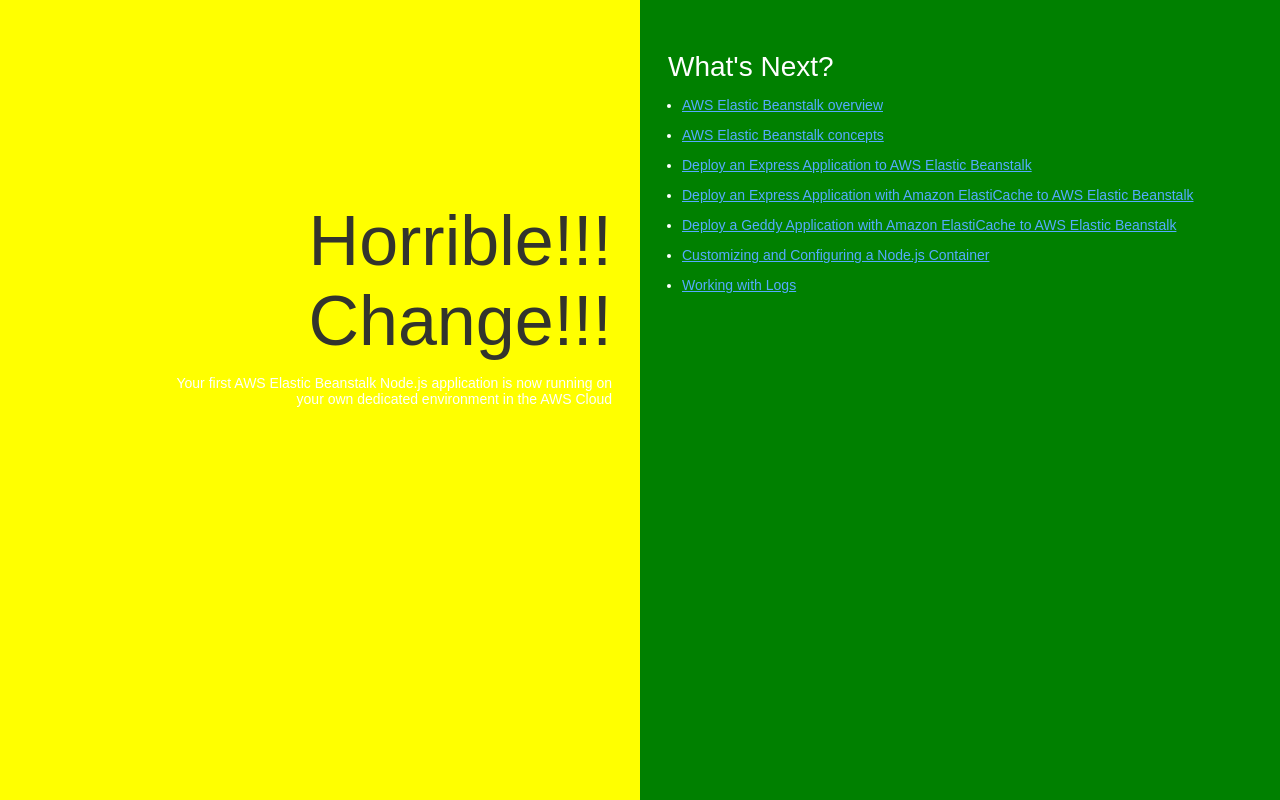
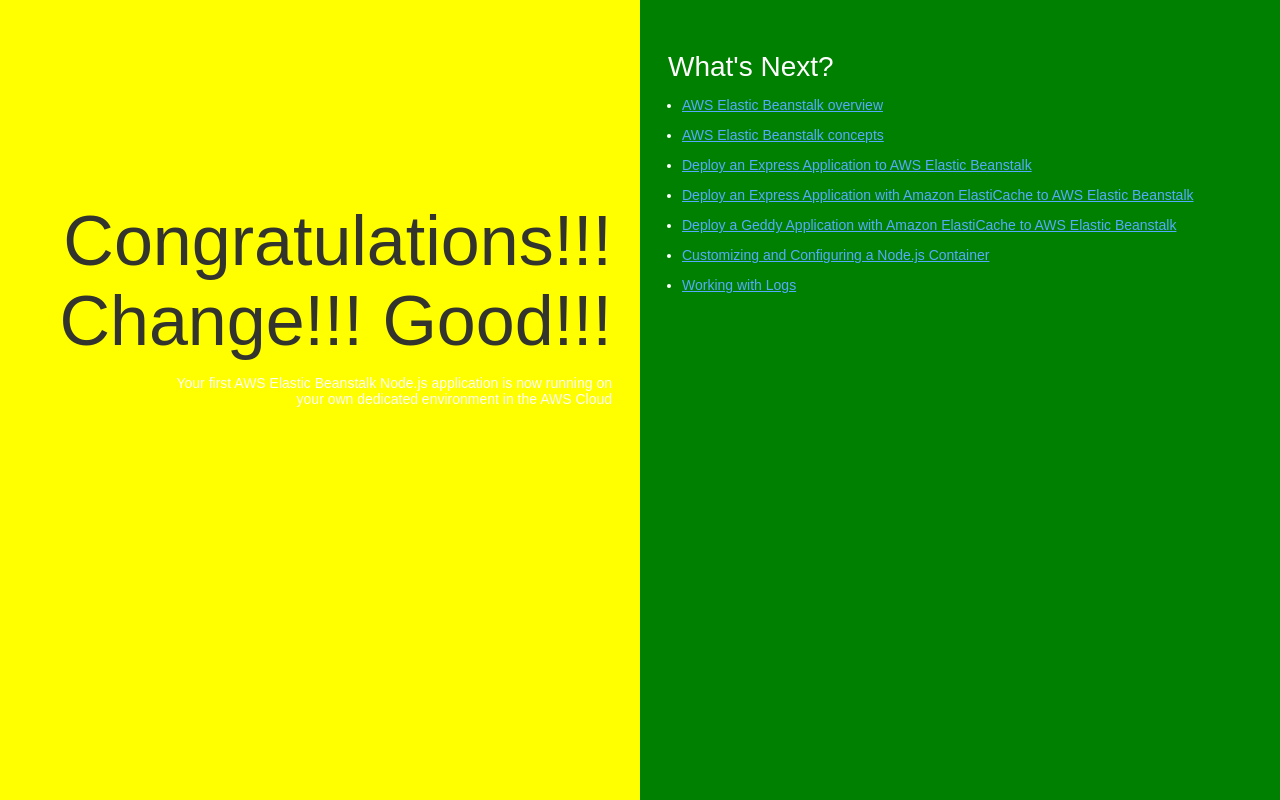
Before and after one commit to nikolavrtikola/MyTestNodeApp, a website: page index.html in a window 1280 px wide. Drawn offline with Linux system fonts and the light colour scheme.

Commit message:
Update index.html
Text changed to Congratulations!!!

```diff
--- a/index.html
+++ b/index.html
@@ -74,7 +74,7 @@
   </head>
   <body>
     <div class="textColumn">
-      <h1>Horrible!!! Change!!!</h1>
+      <h1>Congratulations!!! Change!!! Good!!!</h1>
       <p>Your first AWS Elastic Beanstalk Node.js application is now running on your own dedicated environment in the AWS Cloud</p>
     </div>
     <div class="linksColumn">
```
